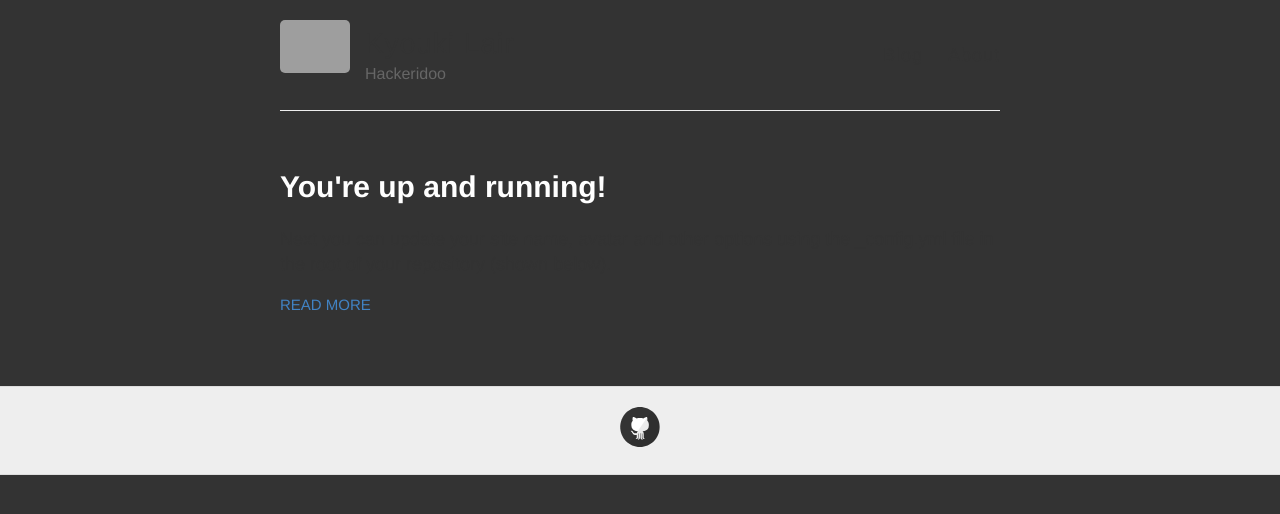
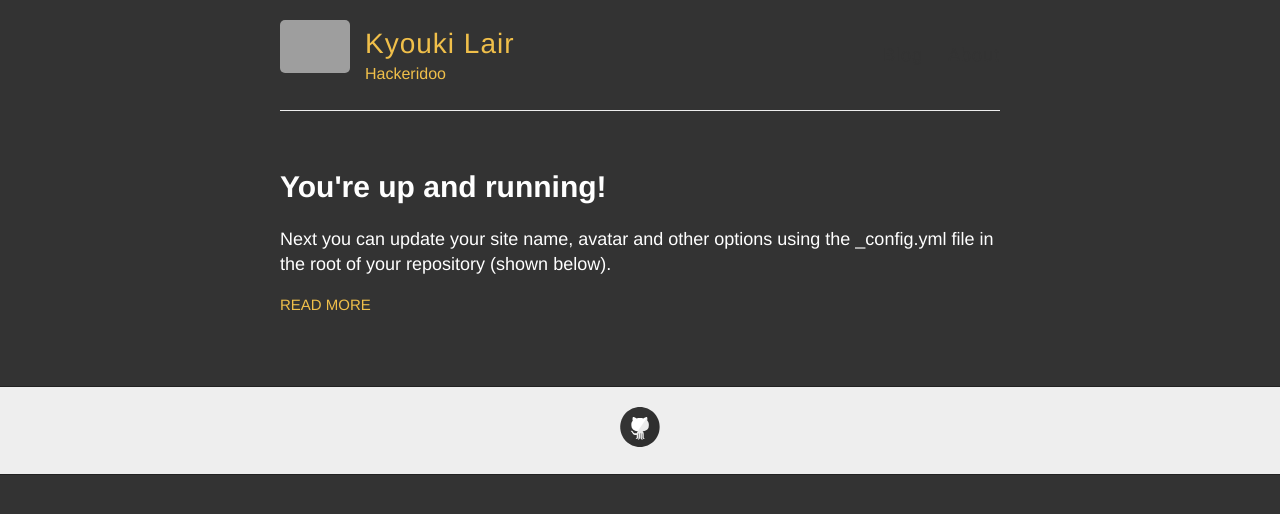
Before and after one commit to ky0uk1/ky0uk1.github.io, a Jekyll site: the page built from index.html, in a window 1280 px wide. Shown: the top 514 px of the page. Built offline with Jekyll 4.4.1, drawn with Linux system fonts in a browser that asks for light colours; grey boxes are pictures that could not be loaded.

Commit message:
update style

```diff
--- a/_sass/_variables.scss
+++ b/_sass/_variables.scss
@@ -5,6 +5,7 @@
 
 // Colors
 $blue: #4183C4;
+$yellow: rgb(240, 191, 74);
 
 // Grays
 $black: #000;
--- a/style.scss
+++ b/style.scss
@@ -20,7 +20,7 @@ html {
 body {
 	background: $darkGray;
   font: 18px/1.4 $helvetica;
-  color: $darkGray;
+  color: $white;
 }
 
 .container {
@@ -69,11 +69,11 @@ p {
 }
 
 a {
-  color: $blue;
+  color: $yellow;
   text-decoration: none;
 	cursor: pointer;
   &:hover, &:active {
-    color: $blue;
+    color: $yellow;
   }
 }
 
@@ -122,11 +122,11 @@ img {
 
 // Specify the color of the selection
 ::-moz-selection {
-  color: $black;
+  color: $white;
   background: $lightGray;
 }
 ::selection {
-  color: $black;
+  color: $white;
   background: $lightGray;
 }
 
@@ -192,7 +192,7 @@ img {
 
 .site-name {
   margin: 0;
-  color: $darkGray;
+  color: $yellow;
   cursor: pointer;
   font-family: $helveticaNeue;
   font-weight: 300;
@@ -202,7 +202,7 @@ img {
 
 .site-description {
   margin: -5px 0 0 0;
-  color: $gray;
+  color: $yellow;
   font-size: 16px;
 
   @include mobile {
@@ -273,8 +273,8 @@ nav {
 
 .wrapper-footer {
   margin-top: 50px;
-  border-top: 1px solid #ddd;
-  border-bottom: 1px solid #ddd;
+  border-top: 1px solid $darkerGray;
+  border-bottom: 1px solid $darkerGray;
   background-color: $lightGray;
 }
 
```
